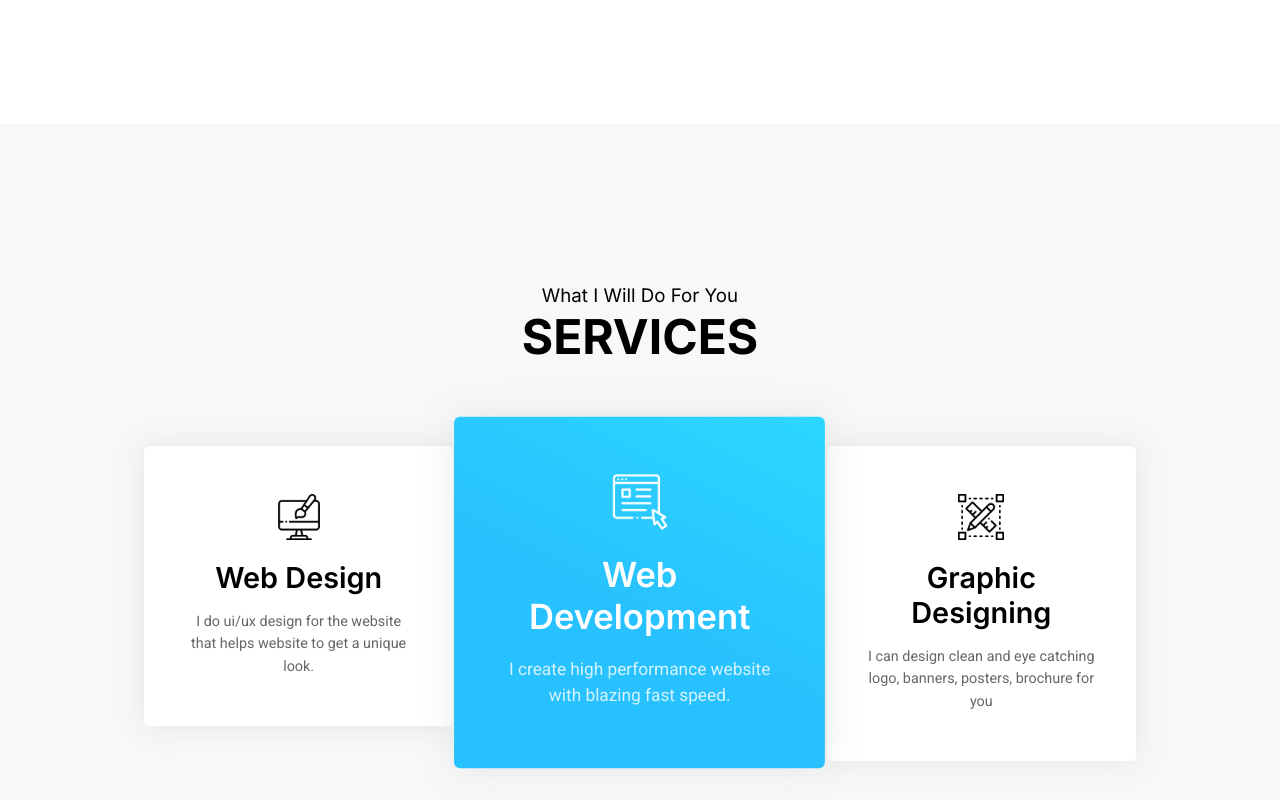
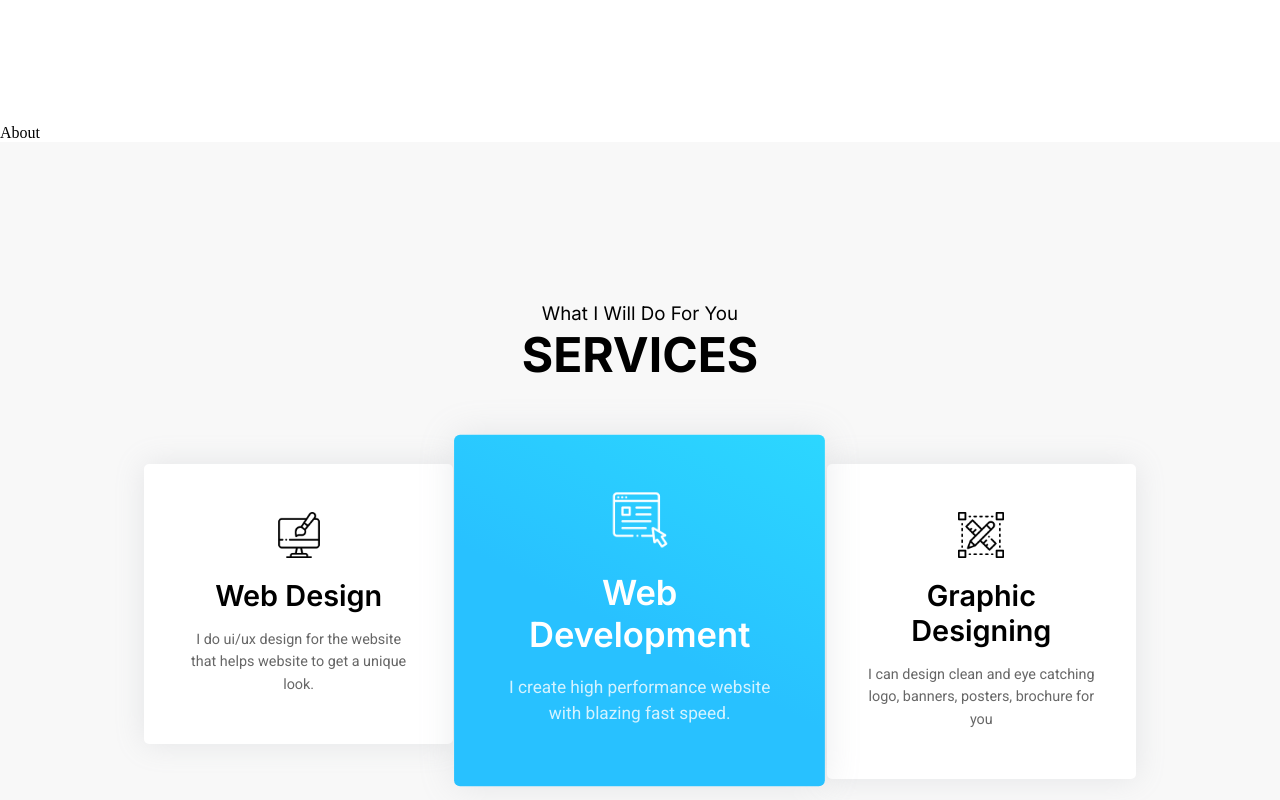
Before and after one commit to soilshubham/soilshubham.github.io, a React (Create React App) app: page / in a window 1280 px wide. Shown: the part 520-1320 px from the top of the page. Built offline with nearby package versions, Linux system fonts and the light colour scheme.

Commit message:
added about page layout

```diff
--- a/src/App.js
+++ b/src/App.js
@@ -1,5 +1,5 @@
 import React, { Component } from 'react'
-import { Navbar, Hero, About, Project, Footer } from './components';
+import { Navbar, Hero, Services, Project, Footer, About } from './components';
 import './App.scss'
 export default class App extends Component {
     render() {
@@ -8,6 +8,7 @@ export default class App extends Component {
                 <Navbar />
                 <Hero />
                 <About />
+                <Services />
                 <Project />
                 <Footer />
             </>
--- a/src/components/About/About.jsx
+++ b/src/components/About/About.jsx
@@ -1,47 +1,9 @@
-import React, { Component } from 'react'
-import './About.scss'
+import React, { useState } from 'react'
 
-import { Button, Grid, Typography } from "@material-ui/core";
-import WebDevIcon from '../../assets/icons/webdev_white.png'
-import GFXIcon from '../../assets/icons/gfx.png'
-import UiUxDevIcon from '../../assets/icons/uiux.png'
-
-export class About extends Component {
-    render() {
-        return (
-            <div className="about-sec" id="about">
-                <div className="title">
-                    <h3>What I will do for you</h3>
-                    <h1>Services</h1>
-                </div>
-                <div className="services">
-                    <Grid container >
-                        <Grid md={4} sm={12} item className="grid-item">
-                            <div className="card">
-                                <img src={UiUxDevIcon} alt="ui-ux" />
-                                <div className="title">Web Design</div>
-                                <div className="desc">I do ui/ux design for the website that helps website to get a unique look.</div>
-                            </div>
-                        </Grid>
-                        <Grid md={4} sm={12} item className="grid-item">
-                            <div className="card center">
-                                <img src={WebDevIcon} alt="web-dev" />
-                                <div className="title">Web Development</div>
-                                <div className="desc">I create high performance website with blazing fast speed.</div>
-                            </div>
-                        </Grid>
-                        <Grid md={4} sm={12} item className="grid-item">
-                            <div className="card">
-                                <img src={GFXIcon} alt="app-dev" />
-                                <div className="title">Graphic Designing</div>
-                                <div className="desc">I can design clean and eye catching logo, banners, posters, brochure for you</div>
-                            </div>
-                        </Grid>
-                    </Grid>
-                </div>
-            </div>
-        )
-    }
+export const About = () => {
+    return (
+        <div>
+            About
+        </div>
+    )
 }
-
-export default About
--- /dev/null
+++ b/src/components/Services/Services.jsx
@@ -0,0 +1,47 @@
+import React, { Component } from 'react'
+import './Services.scss'
+
+import { Button, Grid, Typography } from "@material-ui/core";
+import WebDevIcon from '../../assets/icons/webdev_white.png'
+import GFXIcon from '../../assets/icons/gfx.png'
+import UiUxDevIcon from '../../assets/icons/uiux.png'
+
+export class Services extends Component {
+    render() {
+        return (
+            <div className="about-sec" id="about">
+                <div className="title">
+                    <h3>What I will do for you</h3>
+                    <h1>Services</h1>
+                </div>
+                <div className="services">
+                    <Grid container >
+                        <Grid md={4} sm={12} item className="grid-item">
+                            <div className="card">
+                                <img src={UiUxDevIcon} alt="ui-ux" />
+                                <div className="title">Web Design</div>
+                                <div className="desc">I do ui/ux design for the website that helps website to get a unique look.</div>
+                            </div>
+                        </Grid>
+                        <Grid md={4} sm={12} item className="grid-item">
+                            <div className="card center">
+                                <img src={WebDevIcon} alt="web-dev" />
+                                <div className="title">Web Development</div>
+                                <div className="desc">I create high performance website with blazing fast speed.</div>
+                            </div>
+                        </Grid>
+                        <Grid md={4} sm={12} item className="grid-item">
+                            <div className="card">
+                                <img src={GFXIcon} alt="app-dev" />
+                                <div className="title">Graphic Designing</div>
+                                <div className="desc">I can design clean and eye catching logo, banners, posters, brochure for you</div>
+                            </div>
+                        </Grid>
+                    </Grid>
+                </div>
+            </div>
+        )
+    }
+}
+
+export default Services
--- a/src/components/index.js
+++ b/src/components/index.js
@@ -1,6 +1,6 @@
-
+export { About } from './About/About'
 export { Footer } from './Footer/Footer'
 export { Project } from './Projects/Project'
 export { Navbar } from './Navbar/Navbar'
 export { Hero } from './Hero/Hero'
-export { About } from './About/About'
+export { Services } from './Services/Services'
```
Also changed, not shown: src/components/Services/Services.scss (renamed from src/components/About/About.scss), 2 other files (tests, documents, lock files or other folders).
